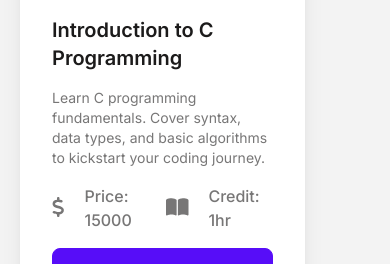
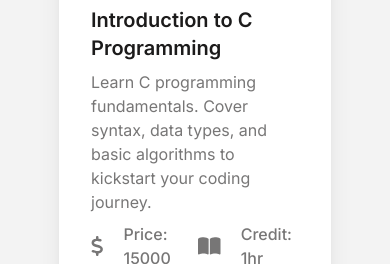
Before and after one commit to saidureg/my-course-roster, a React (Vite) app: page / in a window 390 px wide. Shown: the part 364-628 px from the top of the page. Built offline with nearby package versions, Linux system fonts and the light colour scheme.

Commit message:
fixed card height and width related problem

```diff
--- a/src/component/card/Card.jsx
+++ b/src/component/card/Card.jsx
@@ -9,9 +9,9 @@ const Card = ({ course, handleAddToCart }) => {
       <figure>
         <img className="w-full px-3 pt-3" src={img} alt={title} />
       </figure>
-      <div className="card-body space-y-2">
+      <div className="card-body h-80">
         <h2 className="card-title text-[#1C1B1B] font-semibold">{title}</h2>
-        <p className="text-[#1C1B1B99] text-sm">{details}</p>
+        <p className="text-[#1C1B1B99] ">{details}</p>
         <div className="flex justify-between text-[#1C1B1B99] font-medium">
           <div className="flex items-center gap-5">
             <p className="text-xl lg:text-2xl">
--- a/src/component/home/Home.jsx
+++ b/src/component/home/Home.jsx
@@ -54,7 +54,7 @@ const Home = () => {
 
   return (
     <div className="flex flex-col lg:flex-row">
-      <div className="grid lg:grid-cols-3 gap-4 w-5/6 lg:mx-0 p-5">
+      <div className="grid lg:grid-cols-3 gap-4 w-4/5 mx-auto lg:mx-0 p-5">
         {loadData.map((course, idx) => (
           <Cards
             key={idx}
@@ -63,7 +63,7 @@ const Home = () => {
           ></Cards>
         ))}
       </div>
-      <div className="mt-6 w-1/6 mx-4">
+      <div className="mt-6 lg:w-1/5 mx-4">
         <div className="bg-base-100 text-[#1C1B1BCC] rounded-xl space-y-4 p-5">
           <p className="text-[#2F80ED] font-bold text-lg ">
             Credit Hour Remaining {remaining} hr
```
Also changed, not shown: 1 other file (tests, documents, lock files or other folders).
